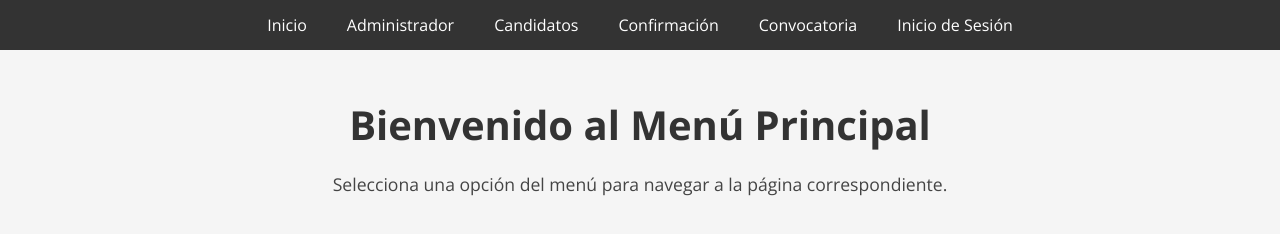
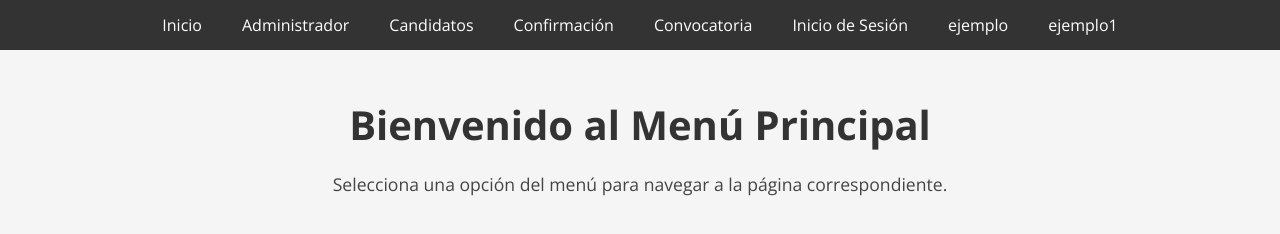
Before and after one commit to sadekyamil/clase-innovacion, a plain HTML site: page index.html in a window 1280 px wide. Drawn offline with nearby package versions, Linux system fonts and the light colour scheme.

Commit message:
Update index.html

```diff
--- a/index.html
+++ b/index.html
@@ -91,6 +91,9 @@
             <li><a href="confirmacion.html">Confirmación</a></li>
             <li><a href="convocatoria.html">Convocatoria</a></li>
              <li><a href="iniciodesesion.html">Inicio de Sesión</a></li>
+
+             <li><a href="ejemplo.html">ejemplo</a></li>
+                         <li><a href="ejemplo1.html">ejemplo1</a></li>
         </ul>
     </nav>
 
```
